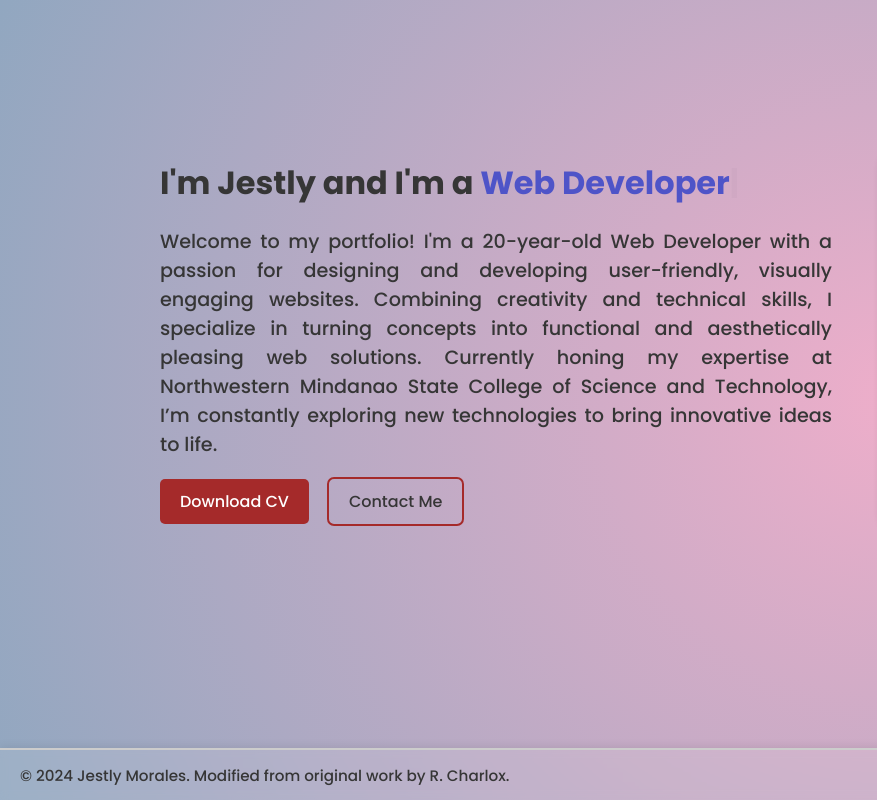
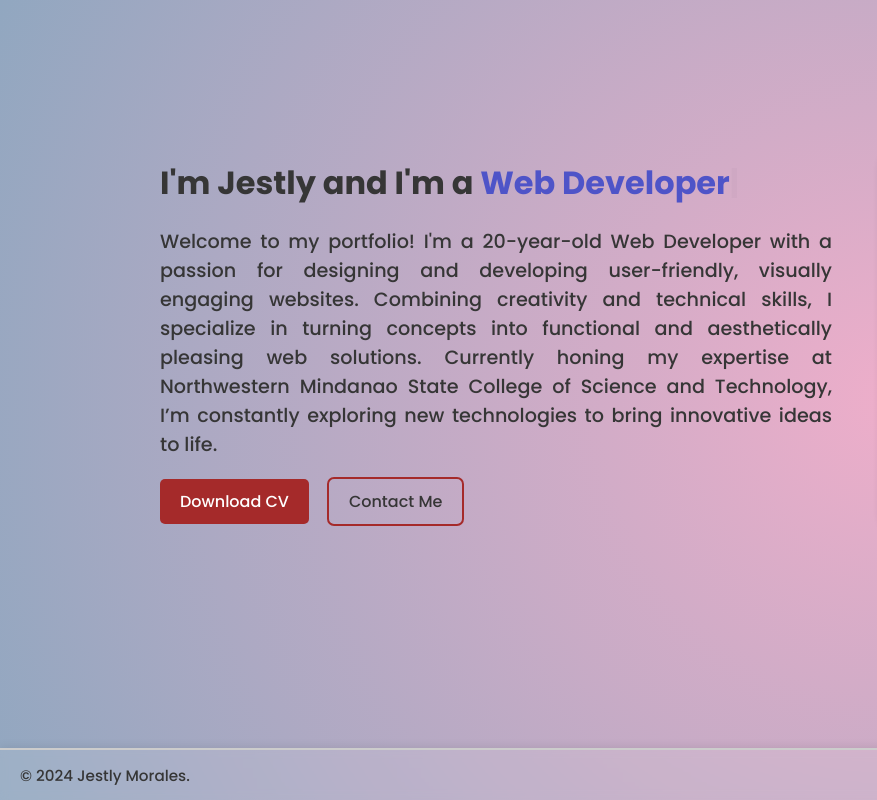
Before and after one commit to jestly18/jestly_project, a plain HTML site: page index.html in a window 1280 px wide. Shown: the full height of the page, 0-877 px from the left. Drawn offline with nearby package versions, Linux system fonts and the light colour scheme.

Commit message:
Update footer.html

```diff
--- a/SRC/pages/components/footer.html
+++ b/SRC/pages/components/footer.html
@@ -1,6 +1,6 @@
 <footer class="footer">
     <div class="left">
-        &copy; 2024 Jestly Morales. Modified from original work by R. Charlox.
+        &copy; 2024 Jestly Morales.
     </div>
     <div class="right">
         <div class="social">
```
